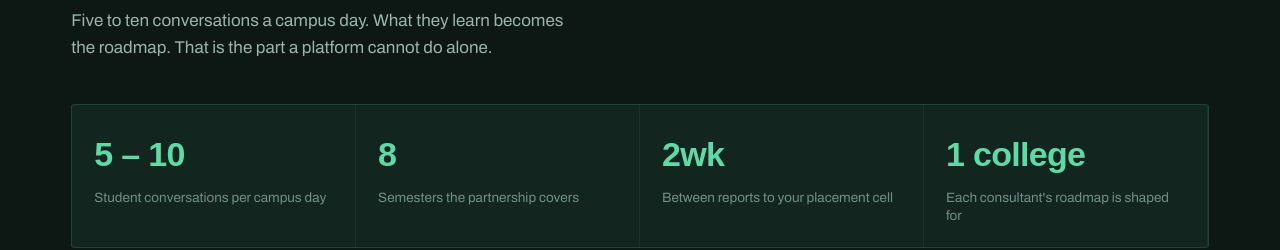
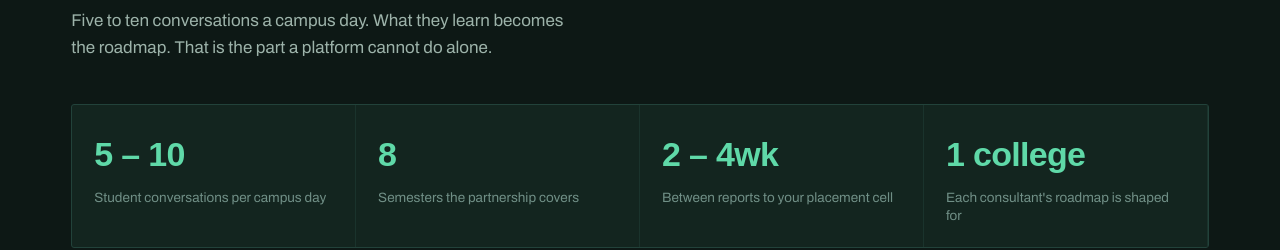
Before and after one commit to verastack-labs/origan, a Next.js app: page / in a window 1280 px wide. Shown: the part 3840-4090 px from the top of the page. Built offline with nearby package versions, Linux system fonts and the light colour scheme; a web font is replaced by a local one.

Commit message:
Say two to four weeks for reporting, as everywhere else does
The consultant stat read a flat 2wk while the call, the emails and the
deck all say two to four weeks. The site was the only surface promising
the tighter cadence, publicly, and it is the one a dean reads first.

```diff
--- a/src/data/content.ts
+++ b/src/data/content.ts
@@ -134,7 +134,7 @@ export const consultant = {
   stats: [
     { value: "5 – 10", countTo: 10, prefix: "5 – ", label: "Student conversations per campus day" },
     { value: "8", countTo: 8, label: "Semesters the partnership covers" },
-    { value: "2wk", countTo: 2, suffix: "wk", label: "Between reports to your placement cell" },
+    { value: "2 – 4wk", countTo: 4, prefix: "2 – ", suffix: "wk", label: "Between reports to your placement cell" },
     { value: "1 college", countTo: 1, suffix: " college", label: "Each consultant's roadmap is shaped for" },
   ],
 } as const;
```
